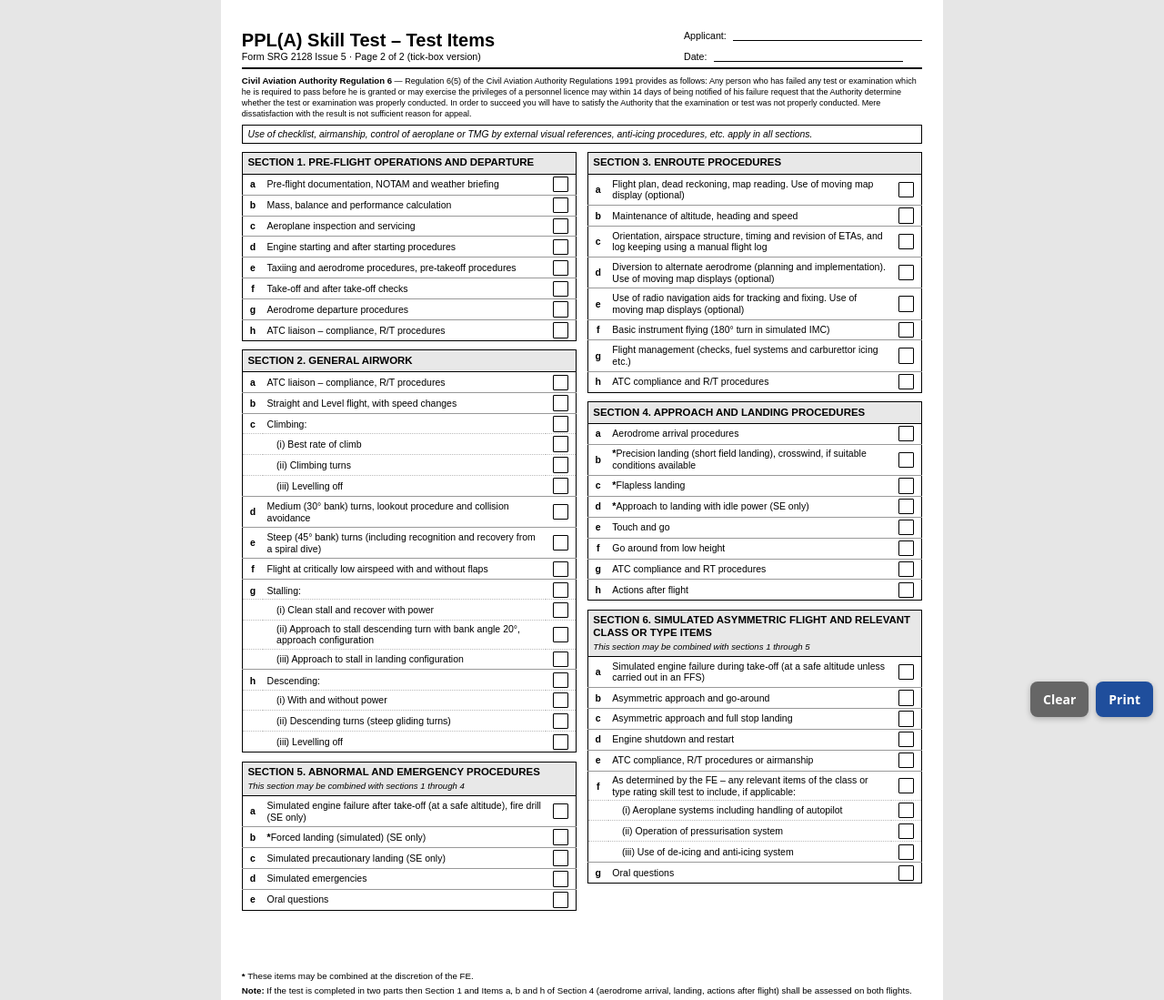
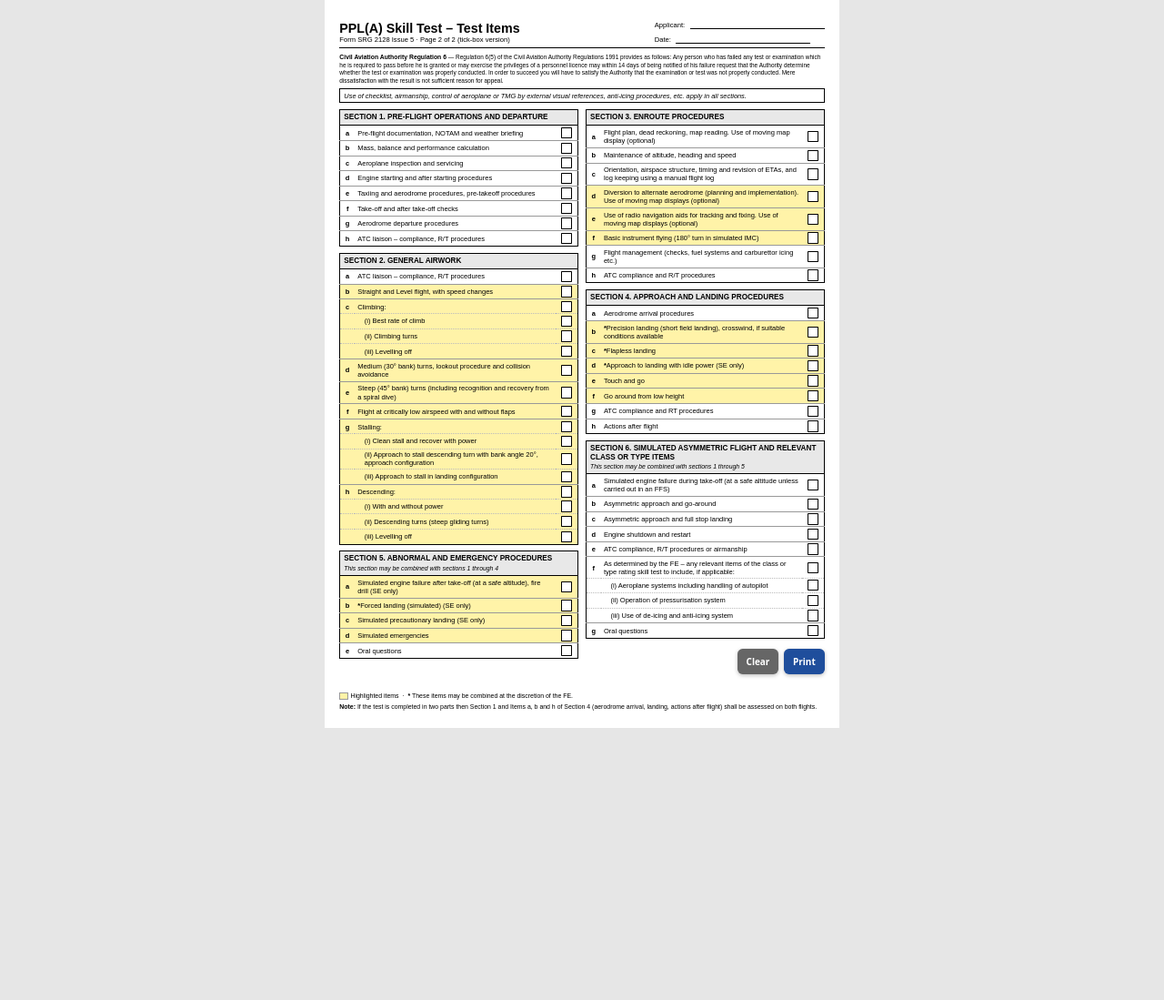
Before and after one commit to teboo1234/Flight, a plain HTML site: page SRG2128.html in a window 1280 px wide. Shown: the top 1099 px of the page at 91% size. After the commit the page ends 800 px from the top, so only its background shows below. Drawn offline with Linux system fonts and the light colour scheme.

Commit message:
Add files via upload

```diff
--- a/SRG2128.html
+++ b/SRG2128.html
@@ -12,7 +12,7 @@
     width: 210mm; height: 297mm; overflow: hidden; padding: 6mm;
     margin: 0 auto; background: #fff; color: #000;
     font-family: Arial, "Helvetica Neue", sans-serif;
-    display: flex; flex-direction: column;
+    display: flex; flex-direction: column; position: relative;
     -webkit-print-color-adjust: exact; print-color-adjust: exact;
   }
   header { display: flex; align-items: flex-end; justify-content: space-between; border-bottom: 2px solid #000; padding-bottom: 1.5mm; margin-bottom: 2mm; }
@@ -51,11 +51,17 @@
   input.tick.mixed { background: repeating-linear-gradient(45deg, #fff 0 1px, #ddd 1px 2.5px); }
   input.tick:focus-visible { outline: 2px solid #3b82f6; outline-offset: 1px; }
   .star { font-weight: 700; }
+  tr.hl td { background: #fff3a8; }
+  .key { display:inline-block; width:3.5mm; height:3mm; background:#fff3a8; border:1px solid #999; vertical-align:middle; margin-right:1mm; }
+
+  /* Screen: scale the A4 page to fit the window (e.g. iPad in a flying app) */
+  @media screen { html, body { overflow: hidden; } html { height: 100%; } }
+  @media print { body { zoom: 1 !important; } }
 
   .foot { font-size: 7.3pt; line-height: 1.3; margin-top: 2.5mm; }
   .foot p { margin: 0 0 1mm; }
 
-  .toolbar { position: fixed; right: 12px; bottom: 12px; display: flex; gap: 8px; }
+  .toolbar { position: absolute; right: 6mm; bottom: 22mm; display: flex; gap: 8px; }
   .toolbar button {
     font: 600 14px system-ui, sans-serif; padding: 10px 14px; border-radius: 8px;
     border: 0; background: #1f4e9c; color: #fff; cursor: pointer; box-shadow: 0 2px 6px rgba(0,0,0,.25);
@@ -87,7 +93,7 @@
   </main>
 
   <div class="foot">
-    <p><span class="star">*</span> These items may be combined at the discretion of the FE.</p>
+    <p><span class="key"></span>Highlighted items &nbsp;·&nbsp; <span class="star">*</span> These items may be combined at the discretion of the FE.</p>
     <p><b>Note:</b> If the test is completed in two parts then Section 1 and Items a, b and h of Section 4 (aerodrome arrival, landing, actions after flight) shall be assessed on both flights.</p>
   </div>
 
@@ -154,6 +160,7 @@ const sections = [
        ["Aeroplane systems including handling of autopilot", "Operation of pressurisation system", "Use of de-icing and anti-icing system"]],
     ["g", "Oral questions"]] }
 ];
+const HL = new Set(["2b","2c","2d","2e","2f","2g","2h","3d","3e","3f","4b","4c","4d","4e","4f","5a","5b","5c","5d"]);
 const roman = ["i", "ii", "iii"];
 let n = 0;
 const box = (label, extra = "") => `<td class="b"><input type="checkbox" class="tick" id="c${++n}" aria-label="${label.replace(/<[^>]+>/g, "")}" ${extra}></td>`;
@@ -161,14 +168,16 @@ const box = (label, extra = "") => `<td class="b"><input type="checkbox" class="
 [...sections].sort((a,b)=>parseInt(a.title.match(/\d/))-parseInt(b.title.match(/\d/))).forEach((s, si) => {
   const t = document.createElement("table");
   let h = `<colgroup><col style="width:6mm"><col><col style="width:9mm"></colgroup><thead><tr><th colspan="3">${s.title}${s.note ? `<small>${s.note}</small>` : ""}</th></tr></thead><tbody>`;
+  const num = s.title.match(/\d/)[0];
   s.items.forEach(([l, text, subs]) => {
+    const hl = HL.has(num + l) ? " hl" : "";
     if (subs) {
-      h += `<tr class="parent"><td class="l">${l}</td><td class="t">${text}</td>${box(text, `data-parent="${si}${l}"`)}</tr>`;
+      h += `<tr class="parent${hl}"><td class="l">${l}</td><td class="t">${text}</td>${box(text, `data-parent="${si}${l}"`)}</tr>`;
       subs.forEach((st, i) => {
-        h += `<tr class="sub"><td class="l"></td><td class="t">(${roman[i]}) ${st}</td>${box(st, `data-child="${si}${l}"`)}</tr>`;
+        h += `<tr class="sub${hl}"><td class="l"></td><td class="t">(${roman[i]}) ${st}</td>${box(st, `data-child="${si}${l}"`)}</tr>`;
       });
     } else {
-      h += `<tr><td class="l">${l}</td><td class="t">${text}</td>${box(text)}</tr>`;
+      h += `<tr class="${hl.trim()}"><td class="l">${l}</td><td class="t">${text}</td>${box(text)}</tr>`;
     }
   });
   t.innerHTML = h + "</tbody>";
@@ -190,6 +199,18 @@ document.addEventListener("change", e => {
   }
 });
 
+function fit() {
+  document.body.style.zoom = 1;
+  const r = document.body.getBoundingClientRect();
+  const z = Math.min(window.innerWidth / r.width, window.innerHeight / r.height, 3);
+  document.body.style.zoom = z;
+}
+window.addEventListener("resize", fit);
+window.addEventListener("orientationchange", () => setTimeout(fit, 200));
+window.addEventListener("beforeprint", () => document.body.style.zoom = 1);
+window.addEventListener("afterprint", fit);
+fit();
+
 function clearForm() {
   if (!confirm("Clear all ticks and fields?")) return;
   document.querySelectorAll("input.tick").forEach(i => { i.checked = false; i.classList.remove("mixed"); });
```
